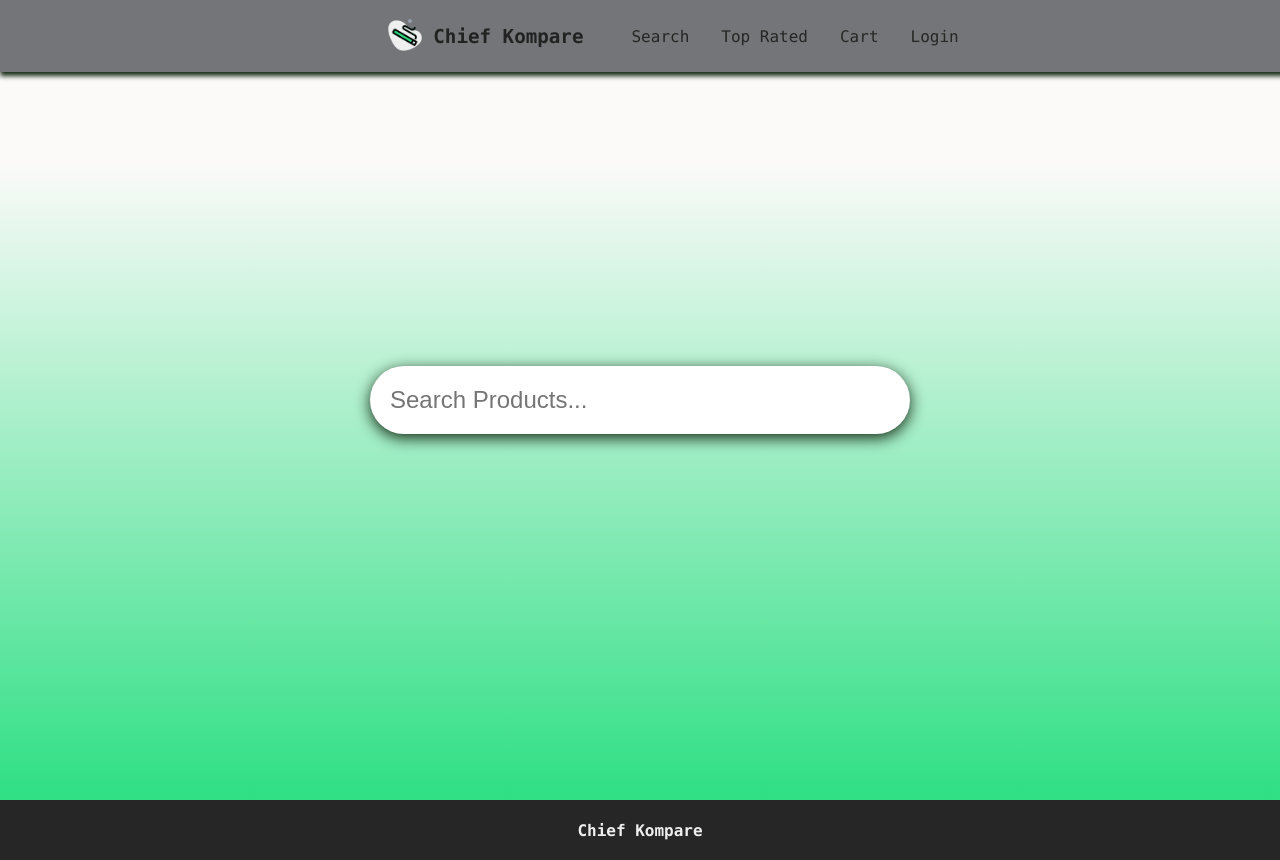
After one commit to 23542773/COS221_Prac5, a PHP site: page / in a window 1280 px wide. The commit adds this page. Run offline with PHP 8.4, Linux system fonts and the light colour scheme.

Commit message:
search bar

```diff
--- /dev/null
+++ b/css/index.css
@@ -0,0 +1,24 @@
+.page {
+  width: 100vw;
+  height: 100vh;
+  background: linear-gradient(#fcfaf9 20%, #2edf84);
+  display: flex;
+  justify-content: center;
+  align-items: center;
+}
+
+.search-box {
+  width: 500px;
+  max-width: 90%;
+  padding: 20px;
+  font-size: 24px;
+  border: none;
+  border-radius: 50px;
+  box-shadow: 0 4px 15px #132A13;
+  outline: none;
+  transition: box-shadow 0.3s;
+}
+
+.search-box:focus {
+  box-shadow: 0 2px 10px #132A13;
+}
--- a/footer.php
+++ b/footer.php
@@ -4,7 +4,7 @@
     justify-content: center; /* center horizontally */
     align-items: center; /* center vertically */
     height: 60px;
-    background-color: #222;
+    background-color: #262626;
     color: #eee;
     font-weight: 600;
     font-size: 1rem;
--- a/header.php
+++ b/header.php
@@ -7,14 +7,17 @@ $username = $isLoggedIn ? $_SESSION['username'] : ''; // Get the username if log
 
 <style>
   header {
+    position: fixed;
+    width: 100vw;
     display: flex;
-    justify-content: center; /* center children horizontally */
-    align-items: center; /* vertically center */
-    background-color: #ffffff;
+    justify-content: center;
+    align-items: center;
+    background-color: #747578;
     padding: 1rem 2rem;
-    box-shadow: 0 2px 5px rgba(0,0,0,0.1);
+    box-shadow: 0 4px 5px #132A13;
   }
-  header > div {
+
+  header>div {
     font-weight: 700;
     font-size: 1.4rem;
     color: #222;
@@ -24,6 +27,7 @@ $username = $isLoggedIn ? $_SESSION['username'] : ''; // Get the username if log
     align-items: center;
     gap: 0.5rem;
   }
+
   nav ul {
     display: flex;
     list-style: none;
@@ -31,22 +35,26 @@ $username = $isLoggedIn ? $_SESSION['username'] : ''; // Get the username if log
     margin: 0;
     gap: 2rem;
   }
+
   nav ul li {
     cursor: pointer;
     font-weight: 500;
-    color: #555;
+    color: #262626;
     position: relative;
     padding: 0.25rem 0;
     transition: color 0.3s ease;
   }
+
   nav ul li:hover {
     color: #007bff;
   }
-  .logo{
+
+  .logo {
     max-height: 40px;
     object-fit: contain;
   }
-    #logop{
+
+  #logop {
     margin: 0;
     font-weight: 600;
     font-size: 1.2rem;
@@ -54,6 +62,7 @@ $username = $isLoggedIn ? $_SESSION['username'] : ''; // Get the username if log
     user-select: none;
   }
 </style>
+
 <header>
   <div>
     <img class="logo" src="img/logo.png">
--- /dev/null
+++ b/index.php
@@ -0,0 +1,27 @@
+<?php
+?>
+
+<!DOCTYPE html>
+<html lang="en">
+
+<head>
+    <meta charset="UTF-8">
+    <meta name="viewport" content="width=device-width, initial-scale=1.0">
+    <title>Chief Kompare</title>
+    <link rel="icon" type="image/x-icon" href="img/favicon.ico">
+    <link rel="stylesheet" href="css/index.css">
+    <link rel="stylesheet" href="css/body.css">
+
+</head>
+
+<body>
+    <?php include_once 'header.php' ?>
+
+    <div class="page">
+        <input type="text" class="search-box" placeholder="Search Products...">
+    </div>
+
+    <?php include_once 'footer.php' ?>
+</body>
+
+</html>
--- a/login.php
+++ b/login.php
@@ -8,7 +8,7 @@
 <head>
     <meta charset="UTF-8">
     <meta name="viewport" content="width=device-width, initial-scale=1.0">
-    <title>Chief Kompare</title>
+    <title>CK Login</title>
     <link rel="icon" type="image/x-icon" href="img/favicon.ico">
     <link rel="stylesheet" href="css/login.css">
     <link rel="stylesheet" href="css/body.css">
```
Also changed, not shown: css/body.css (+4 -3 lines). Lines whose indentation alone changed are shown as unchanged.
